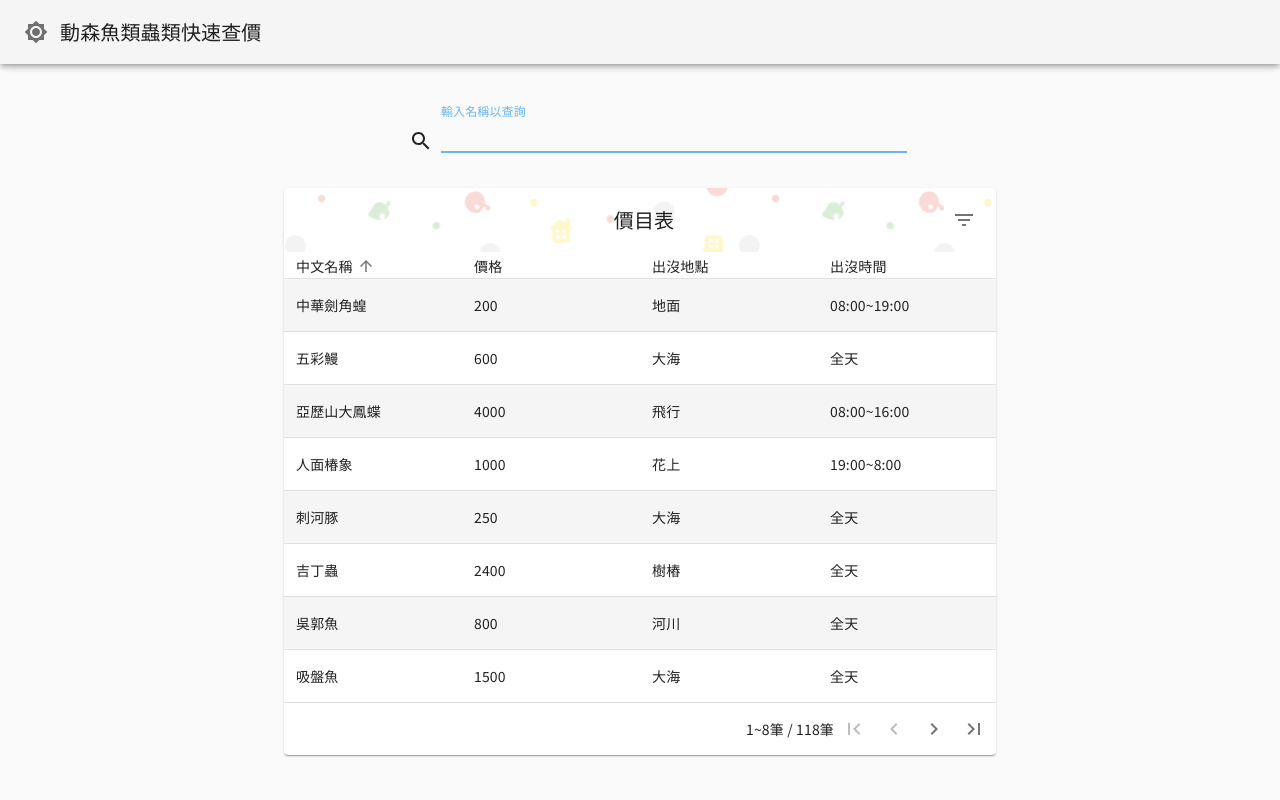
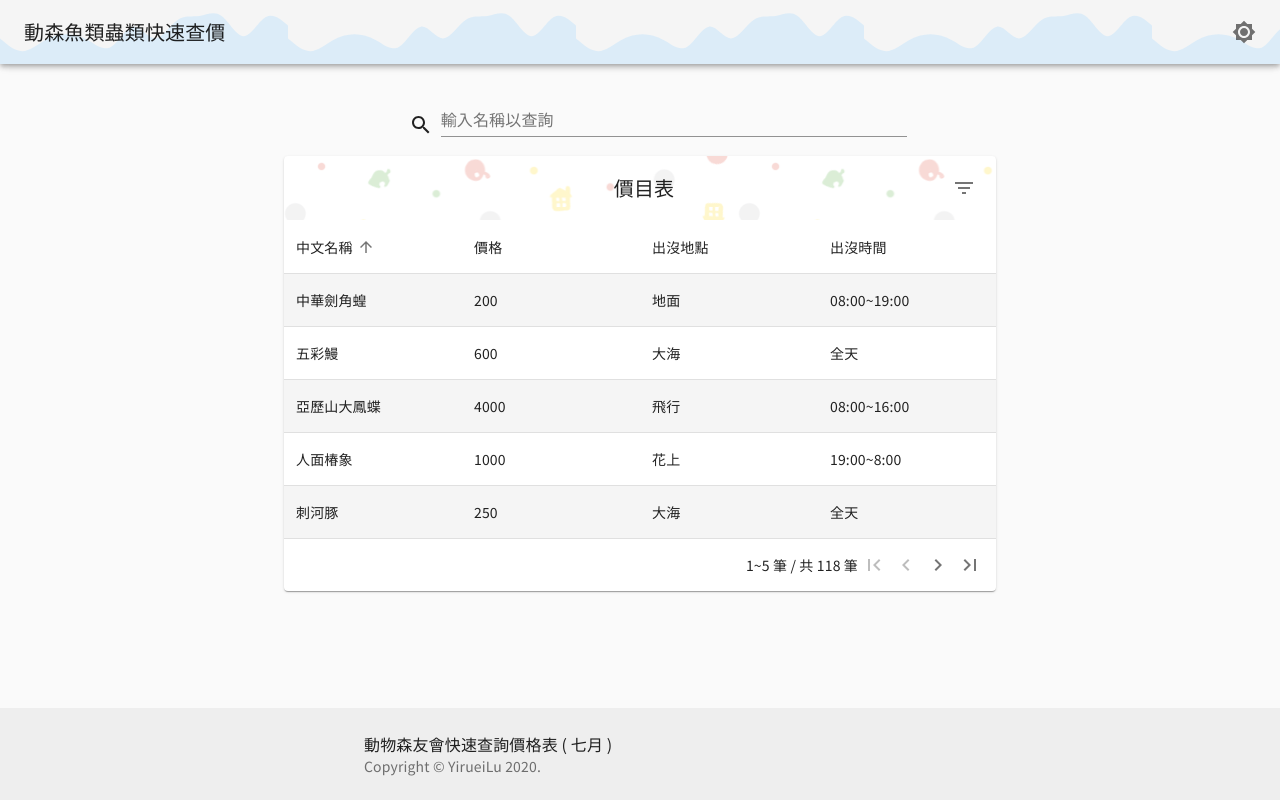
Before and after one commit to yirueilu-b/AnimalCrossingPrice, a React (Create React App) app: page / in a window 1280 px wide. Shown: the top 800 px of the page. Built offline with nearby package versions, Linux system fonts and the light colour scheme; the HTML template or start-up script is replaced by a standard one.

Commit message:
Modify layout and add dialog

```diff
--- a/src/App.js
+++ b/src/App.js
@@ -7,38 +7,33 @@ import {MuiThemeProvider, createMuiTheme} from "@material-ui/core/styles";
 import Grid from '@material-ui/core/Grid';
 import Option from './Component/Option'
 import DataTable from './Component/Table'
-import {makeStyles} from '@material-ui/core/styles';
 import fishData from './data/fish.csv';
 import insectData from './data/insect.csv';
 import Papa from 'papaparse';
-import {withStyles} from '@material-ui/styles';
+import {withStyles} from '@material-ui/core/styles';
 import StickyFooter from "./Component/Footer";
 
+let myTheme = createMuiTheme({
+    palette: {
+        type: 'light'
+    }
+});
 
-const useStyles = makeStyles(theme => ({
+const useStyles = myTheme => ({
     root: {
         flexGrow: 1,
         maxWidth: '100vw',
-        height: '100%',
-        marginTop: theme.spacing(2),
+        minHeight: 'calc(100vh - 92px)',
         textAlign: 'center',
     },
-    paper: {
-        height: '100%',
-        padding: theme.spacing(2),
-        textAlign: 'center',
-    },
-    table: {
-        width: '100vw',
-        borderRadius: '10em'
-    }
-}));
+});
+
 
 class App extends React.Component {
     constructor(props) {
         super(props);
         this.state = {
-            theme: 'light',
+            theme: myTheme,
             filterName: '',
             rows: [],
             currentRows: []
@@ -49,7 +44,7 @@ class App extends React.Component {
 
     }
 
-    componentWillMount() {
+    componentDidMount() {
         this.getData();
     }
 
@@ -82,8 +77,14 @@ class App extends React.Component {
 
 
     toggleDarkTheme() {
-        let newPaletteType = this.state.theme === "light" ? "dark" : "light";
-        this.setState({theme: newPaletteType});
+        let newPaletteType = this.state.theme.palette.type === "light" ? "dark" : "light";
+        myTheme = createMuiTheme({
+            palette: {
+                type: newPaletteType
+            }
+        });
+        this.setState({theme: myTheme});
+
     };
 
     handleRowsFilter(e) {
@@ -104,7 +105,6 @@ class App extends React.Component {
 
     render() {
         const {classes} = this.props;
-
         let myComponent;
         if (this.state.rows.length !== 0) {
             // console.log(this.state.rows);
@@ -121,21 +121,15 @@ class App extends React.Component {
         } else {
             myComponent = null
         }
-        // myComponent = null
 
-        let theme = createMuiTheme({
-            palette: {
-                type: this.state.theme
-            }
-        });
         return (
-            <MuiThemeProvider theme={theme}>
+            <MuiThemeProvider theme={myTheme}>
 
                 <CssBaseline/>
 
-                <Navbar theme={this.state.theme} onToggleDark={this.toggleDarkTheme}/>
+                <Container className={classes.root}>
+                    <Navbar theme={this.state.theme} onToggleDark={this.toggleDarkTheme}/>
 
-                <Container className={classes.root}>
                     <Option handleFilterNameChange={this.handleFilterNameChange}/>
                     {myComponent}
                 </Container>
--- a/src/Component/Footer.js
+++ b/src/Component/Footer.js
@@ -4,6 +4,7 @@ import Typography from '@material-ui/core/Typography';
 import {makeStyles} from '@material-ui/core/styles';
 import Container from '@material-ui/core/Container';
 import Link from '@material-ui/core/Link';
+import wave from './wave.svg';
 
 function Copyright() {
     return (
@@ -22,16 +23,17 @@ const useStyles = makeStyles((theme) => ({
     root: {
         display: 'flex',
         flexDirection: 'column',
+        // minHeight: '30vh',
+        // position:'relative',
+        marginTop: 'auto',
+        // width: '100%',
+        bottom: 0,
     },
-    main: {
-        marginTop: theme.spacing(8),
-        marginBottom: theme.spacing(2),
-    },
+
     footer: {
         padding: theme.spacing(3, 2),
-        marginTop: 'auto',
-        backgroundColor:
-            theme.palette.type === 'light' ? theme.palette.grey[200] : theme.palette.grey[800],
+        // marginTop: 'auto',
+        backgroundColor: theme.palette.type === 'light' ? theme.palette.grey[200] : theme.palette.grey[800],
     },
 }));
 
@@ -43,7 +45,7 @@ export default function StickyFooter() {
             <CssBaseline/>
             <footer className={classes.footer}>
                 <Container maxWidth="sm">
-                    <Typography variant="body1">動物森友會快速查詢價格表</Typography>
+                    <Typography variant="body1">動物森友會快速查詢價格表 ( 七月 )</Typography>
                     <Copyright/>
                 </Container>
             </footer>
--- a/src/Component/Navbar.js
+++ b/src/Component/Navbar.js
@@ -12,10 +12,12 @@ import IconButton from '@material-ui/core/IconButton';
 import Brightness7Icon from '@material-ui/icons/Brightness7';
 import Brightness4Icon from '@material-ui/icons/Brightness4';
 import {makeStyles} from '@material-ui/core/styles';
+import Tooltip from '@material-ui/core/Tooltip';
+import wave from "./wave.svg";
 
 const Title = "動森魚類蟲類快速查價";
 
-const useStyles = makeStyles((theme) => ({
+const backToTopStyle = makeStyles((theme) => ({
     root: {
         position: 'fixed',
         bottom: theme.spacing(2),
@@ -25,16 +27,12 @@ const useStyles = makeStyles((theme) => ({
 
 function ScrollTop(props) {
     const {children, window} = props;
-    const classes = useStyles();
-// Note that you normally won't need to set the window ref as useScrollTrigger
-    // will default to window.
-    // This is only being set here because the demo is in an iframe.
+    const classes = backToTopStyle();
     const trigger = useScrollTrigger({
         target: window ? window() : undefined,
         disableHysteresis: true,
         threshold: 100,
     });
-
     const handleClick = (event) => {
         const anchor = (event.target.ownerDocument || document).querySelector('#back-to-top-anchor');
 
@@ -42,7 +40,6 @@ function ScrollTop(props) {
             anchor.scrollIntoView({behavior: 'smooth', block: 'center'});
         }
     };
-
     return (
         <Zoom in={trigger}>
             <div onClick={handleClick} role="presentation" className={classes.root}>
@@ -52,28 +49,39 @@ function ScrollTop(props) {
     );
 }
 
-// ScrollTop.propTypes = {
-//     children: PropTypes.element.isRequired,
-//     /**
-//      * Injected by the documentation to work in an iframe.
-//      * You won't need it on your project.
-//      */
-//     window: PropTypes.func,
-// };
+const appBarStyle = makeStyles((theme) => ({
+    root:{
+        backgroundImage: `url(${wave})`,
+    },
+    iconButton1: {
+        marginLeft: 'auto'
+    },
+    iconButton2: {
+        marginLeft: theme.spacing(0)
+    },
+}));
 
 function BackToTop(props) {
+    const classes = appBarStyle();
     return (
         <React.Fragment>
             <CssBaseline/>
-            <AppBar color="default">
+            <AppBar className={classes.root} color="default">
                 <Toolbar>
-                    <IconButton edge="start" color="default" aria-label="menu" onClick={props.onToggleDark}>
-                        {props.theme === "light" ? <Brightness7Icon/> : <Brightness4Icon/>}
-                    </IconButton>
                     <Typography variant="h6">{Title}</Typography>
+                    <Tooltip title="切換佈景主題">
+                        <IconButton className={classes.iconButton1} edge="end" color="default" aria-label="切換佈景主題" onClick={props.onToggleDark}>
+                            {props.theme.palette.type === "light" ? <Brightness7Icon/> : <Brightness4Icon/>}
+                        </IconButton>
+                    </Tooltip>
+                    {/*<Tooltip title="切換佈景主題">*/}
+                        {/*<IconButton className={classes.iconButton2} edge="end" color="default" aria-label="切換佈景主題" onClick={props.onToggleDark}>*/}
+                            {/*{props.theme === "light" ? <Brightness7Icon/> : <Brightness4Icon/>}*/}
+                        {/*</IconButton>*/}
+                    {/*</Tooltip>*/}
                 </Toolbar>
             </AppBar>
-            <Toolbar id="back-to-top-anchor"/>
+            <Toolbar/>
             <ScrollTop {...props}>
                 <Fab size="small">
                     <KeyboardArrowUpIcon/>
--- a/src/Component/Option.js
+++ b/src/Component/Option.js
@@ -8,7 +8,7 @@ import SearchIcon from '@material-ui/icons/Search';
 
 const useStyles = makeStyles((theme) => ({
     root: {
-        marginTop: theme.spacing(2),
+        marginTop: theme.spacing(0),
         height: 96,
     },
     textField: {
@@ -49,6 +49,7 @@ function Option(props) {
                   justify='center'
                   alignItems="center"
                   direction="row"
+                  id="back-to-top-anchor"
             >
                 <Grid item xs={10} md={8} container spacing={1}
                       justify='center'
@@ -71,7 +72,7 @@ function Option(props) {
                             className={classes.textField}
                             fullWidth id="input-with-icon-grid"
                             label="輸入名稱以查詢"
-                            autoFocus={true}
+                            // autoFocus={true}
                         />
                     </Grid>
                 </Grid>
--- a/src/Component/Table.js
+++ b/src/Component/Table.js
@@ -20,9 +20,141 @@ import FirstPageIcon from '@material-ui/icons/FirstPage';
 import KeyboardArrowLeft from '@material-ui/icons/KeyboardArrowLeft';
 import KeyboardArrowRight from '@material-ui/icons/KeyboardArrowRight';
 import LastPageIcon from '@material-ui/icons/LastPage';
+import Button from '@material-ui/core/Button';
+import Dialog from '@material-ui/core/Dialog';
+import DialogActions from '@material-ui/core/DialogActions';
+import DialogContent from '@material-ui/core/DialogContent';
+import DialogContentText from '@material-ui/core/DialogContentText';
+import DialogTitle from '@material-ui/core/DialogTitle';
+// import Slide from '@material-ui/core/Slide';
+import Grow from '@material-ui/core/Grow';
 
-const rowPerPage = 8;
 
+const rowPerPage = 5;
+
+// Dialog
+
+const dialogStyles = makeStyles((theme) => ({
+    confirmButton: {
+        color: theme.palette.success.dark,
+        borderColor: theme.palette.success.dark
+    },
+    cancelButton: {
+        color: theme.palette.error.dark,
+        borderColor: theme.palette.error.dark
+    },
+}));
+
+const Transition = React.forwardRef(function Transition(props, ref) {
+    return <Grow in={ref} {...props} />
+});
+
+function AlertDialogSlide() {
+    const classes = dialogStyles();
+    const [open, setOpen] = React.useState(false);
+
+    const handleClickOpen = () => {
+        setOpen(true);
+    };
+
+    const handleClose = () => {
+        setOpen(false);
+    };
+
+    return (
+        <div>
+            <Tooltip title="過濾器">
+                <IconButton aria-label="過濾器" onClick={handleClickOpen}>
+                    <FilterListIcon/>
+                </IconButton>
+            </Tooltip>
+            <Dialog
+                open={open}
+                TransitionComponent={Transition}
+                keepMounted
+                onClose={handleClose}
+                aria-labelledby="設定篩選條件"
+                aria-describedby="選取條件以篩選物產"
+            >
+                <DialogTitle id="alert-dialog-slide-title">{"設定篩選條件"}</DialogTitle>
+                <DialogContent>
+                    <DialogContentText id="alert-dialog-slide-description">
+
+                        施工中......
+
+                    </DialogContentText>
+                </DialogContent>
+                <DialogActions>
+                    <Button variant="outlined" className={classes.confirmButton} onClick={handleClose}>
+                        確定
+                    </Button>
+                    <Button variant="outlined" className={classes.cancelButton} onClick={handleClose}>
+                        取消
+                    </Button>
+                </DialogActions>
+            </Dialog>
+        </div>
+    );
+}
+
+// Columns
+const headCells = [
+    {id: 'name', numeric: false, disablePadding: true, label: '中文名稱'},
+    {id: 'price', numeric: true, disablePadding: true, label: '價格'},
+    {id: 'location', numeric: false, disablePadding: true, label: '出沒地點'},
+    {id: 'time', numeric: false, disablePadding: true, label: '出沒時間'},
+];
+
+// Table cell style
+const StyledTableCell = withStyles((theme) => ({
+    head: {
+        backgroundColor: theme.palette.background.paper,
+        color: theme.palette.text.primary,
+        backgroundImage: `url(${Image})`,
+        padding: theme.spacing(2),
+        fontSize: 14,
+    },
+    body: {
+        fontSize: 14,
+        padding: theme.spacing(2),
+        paddingLeft: 12,
+    },
+}))(TableCell);
+// Table row style
+const StyledTableRow = withStyles((theme) => ({
+    root: {
+        '&:nth-of-type(odd)': {
+            backgroundColor: theme.palette.action.hover,
+        },
+    },
+}))(TableRow);
+
+// Title
+const toolbarStyles = makeStyles((theme) => ({
+    root: {
+        backgroundImage: `url(${Image})`,
+        paddingLeft: theme.spacing(2),
+        paddingRight: theme.spacing(1),
+    },
+    title: {
+        paddingLeft: theme.spacing(6),
+        textAlign: 'center',
+        flex: '1 1 100%',
+    },
+}));
+const EnhancedTableToolbar = (props) => {
+    const classes = toolbarStyles();
+    return (
+        <Toolbar className={classes.root}>
+            <Typography className={classes.title} variant="h6" id="tableTitle" component="div">
+                價目表
+            </Typography>
+            <AlertDialogSlide/>
+        </Toolbar>
+    );
+};
+
+// Header
 function descendingComparator(a, b, orderBy) {
     if (b[orderBy] < a[orderBy]) {
         return -1;
@@ -49,13 +181,6 @@ function stableSort(array, comparator) {
     return stabilizedThis.map((el) => el[0]);
 }
 
-const headCells = [
-    {id: 'name', numeric: false, disablePadding: true, label: '中文名稱'},
-    {id: 'price', numeric: true, disablePadding: true, label: '價格'},
-    {id: 'location', numeric: false, disablePadding: true, label: '出沒地點'},
-    {id: 'time', numeric: false, disablePadding: true, label: '出沒時間'},
-];
-
 function EnhancedTableHead(props) {
     const {order, orderBy, onRequestSort} = props;
     const createSortHandler = (property) => (event) => {
@@ -64,7 +189,7 @@ function EnhancedTableHead(props) {
 
     return (
         <TableHead>
-            <TableRow>
+            <TableRow style={{height: 53}}>
                 {headCells.map((headCell) => (
                     <TableCell
                         key={headCell.id}
@@ -87,101 +212,33 @@ function EnhancedTableHead(props) {
     );
 }
 
-
-const useStyles = makeStyles((theme) => ({
-    table: {
-        // minWidth: 300,
-        // maxWidth: '100%',
-    },
-    tablePaper: {
-        marginTop: theme.spacing(2),
-        marginBottom: '15vh'
-    }
-}));
-
-const StyledTableCell = withStyles((theme) => ({
-    head: {
-        backgroundColor: theme.palette.background.paper,
-        color: theme.palette.text.primary,
-        backgroundImage: `url(${Image})`,
-        padding: theme.spacing(2),
-        fontSize: 14,
-    },
-    body: {
-        fontSize: 14,
-        padding: theme.spacing(2),
-        paddingLeft: 12,
-    },
-}))(TableCell);
-
-const StyledTableRow = withStyles((theme) => ({
-    root: {
-        '&:nth-of-type(odd)': {
-            backgroundColor: theme.palette.action.hover,
-        },
-    },
-}))(TableRow);
-
-const useToolbarStyles = makeStyles((theme) => ({
-    root: {
-        backgroundImage: `url(${Image})`,
-        paddingLeft: theme.spacing(2),
-        paddingRight: theme.spacing(1),
-    },
-    title: {
-        paddingLeft: theme.spacing(6),
-        textAlign: 'center',
-        flex: '1 1 100%',
-    },
-}));
-
-const EnhancedTableToolbar = (props) => {
-    const classes = useToolbarStyles();
-    return (
-        <Toolbar className={classes.root}>
-            <Typography className={classes.title} variant="h6" id="tableTitle" component="div">
-                價目表
-            </Typography>
-            <Tooltip title="過濾器">
-                <IconButton aria-label="過濾器">
-                    <FilterListIcon/>
-                </IconButton>
-            </Tooltip>
-        </Toolbar>
-    );
-};
-
-const useStyles1 = makeStyles((theme) => ({
+// Pagination
+const paginationStyles = makeStyles((theme) => ({
     root: {
         flexShrink: 0,
-        marginLeft: theme.spacing(0),
+        marginRight: theme.spacing(1),
     },
     icon: {
-        padding: theme.spacing(1),
+        padding: 4,
     }
 }));
 
 function TablePaginationActions(props) {
-    const classes = useStyles1();
+    const classes = paginationStyles();
     const theme = useTheme();
     const {count, page, rowsPerPage, onChangePage} = props;
-
     const handleFirstPageButtonClick = (event) => {
         onChangePage(event, 0);
     };
-
     const handleBackButtonClick = (event) => {
         onChangePage(event, page - 1);
     };
-
     const handleNextButtonClick = (event) => {
         onChangePage(event, page + 1);
     };
-
     const handleLastPageButtonClick = (event) => {
         onChangePage(event, Math.max(0, Math.ceil(count / rowsPerPage) - 1));
     };
-
     return (
         <div className={classes.root}>
             <IconButton
@@ -219,8 +276,20 @@ function TablePaginationActions(props) {
     );
 }
 
+// Table
+const tableStyles = makeStyles((theme) => ({
+    table: {
+        // minWidth: 300,
+        // maxWidth: '100%',
+    },
+    tablePaper: {
+        // marginTop: theme.spacing(2),
+        marginBottom: '8vh'
+    }
+}));
+
 export default function CustomizedTables(props) {
-    const classes = useStyles();
+    const classes = tableStyles();
     // console.log('props.data', props.data, props.filterName);
     const [page, setPage] = React.useState(0);
     const [order, setOrder] = React.useState('asc');
@@ -252,6 +321,7 @@ export default function CustomizedTables(props) {
                     <col style={{width: '25%'}}/>
                     <col style={{width: '25%'}}/>
                 </colgroup>
+
                 <EnhancedTableHead
                     order={order}
                     orderBy={orderBy}
@@ -274,26 +344,21 @@ export default function CustomizedTables(props) {
                             )
                     }
                     {emptyRows > 0 && (
-                    <TableRow style={{height: 53 * emptyRows}}>
-                    <TableCell colSpan={6}/>
-                    </TableRow>
+                        <TableRow style={{height: 53 * emptyRows}}>
+                            <TableCell colSpan={6}/>
+                        </TableRow>
                     )}
                 </TableBody>
 
             </Table>
             <TablePagination
-                labelDisplayedRows={({from, to, count}) => `${from}~${to}筆 / ${count}筆`}
+                labelDisplayedRows={({from, to, count}) => `${from}~${to} 筆 / 共 ${count} 筆`}
                 labelRowsPerPage={''}
                 rowsPerPageOptions={[rowPerPage]}
                 component="div"
-                // colSpan={3}
                 count={props.data.length}
                 rowsPerPage={rowPerPage}
                 page={page}
-                // SelectProps={{
-                //     inputProps: {'aria-label': 'rows per page'},
-                //     native: true,
-                // }}
                 onChangePage={handleChangePage}
                 ActionsComponent={TablePaginationActions}
             />
--- a/src/index.css
+++ b/src/index.css
@@ -7,7 +7,6 @@ body {
 
   -webkit-font-smoothing: antialiased;
   -moz-osx-font-smoothing: grayscale;
-  min-height: 100vh;
   /*background-image: url(./Component/bg.png);*/
 }
 
@@ -20,9 +19,6 @@ code {
     monospace;
 }
 
-html {
-  min-height: 100vh;
-}
 
 /* Hide scrollbar for Chrome, Safari and Opera */
 * ::-webkit-scrollbar {
@@ -34,3 +30,7 @@ html {
   -ms-overflow-style: none;  /* IE and Edge */
   scrollbar-width: none;  /* Firefox */
 }
+
+#root{
+  min-height: 100vh;
+}
```
Also changed, not shown: public/README.md, src/Component/wave.svg (added).
